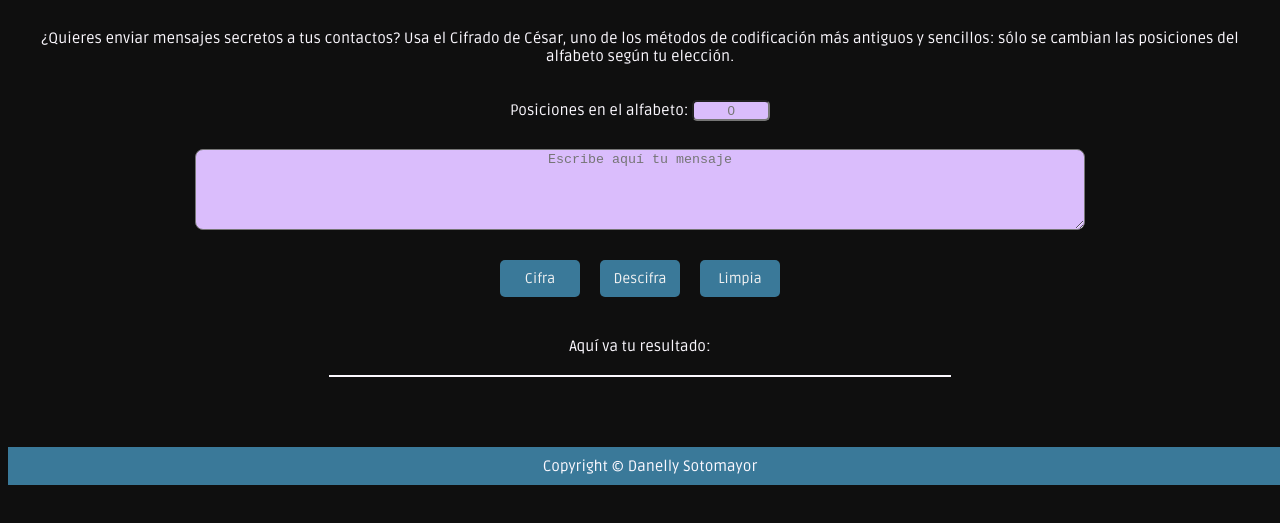
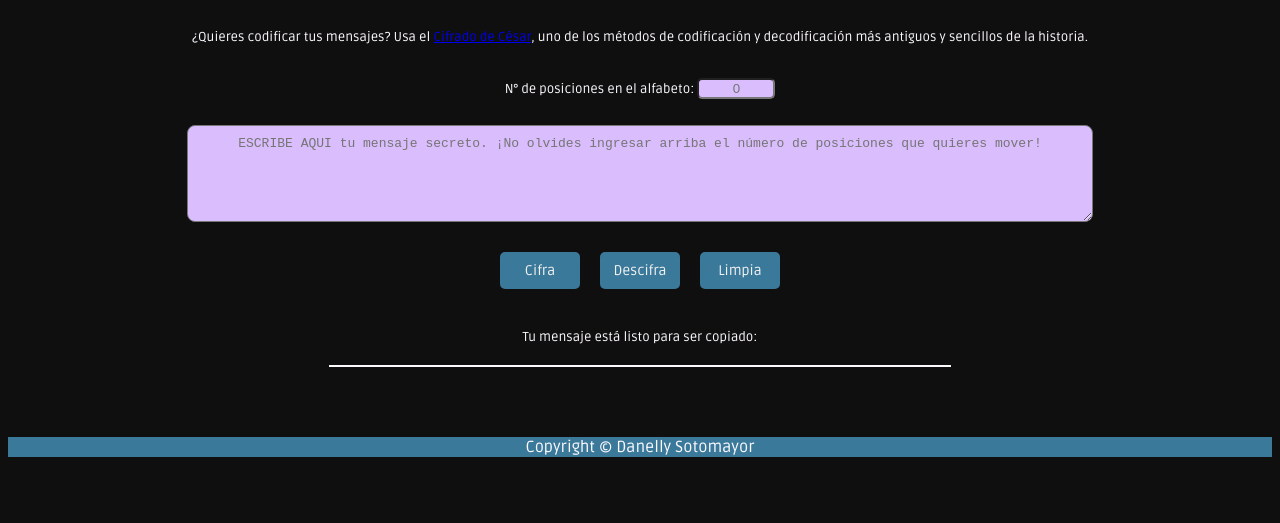
Before and after one commit to DanellySotomayor/lim-2018-05-bc-core-am-cipher, a website: page src/index.html in a window 1280 px wide. Shown: the part 83-606 px from the top of the page. Drawn offline with Linux system fonts and the light colour scheme.

Commit message:
cambios en Read Me

```diff
--- a/src/index.html
+++ b/src/index.html
@@ -9,28 +9,28 @@
   </head>
   <body>
     <h1>EL SECRETO DE CÉSAR</h1>
-    <p id="welcome">¿Quieres enviar mensajes secretos a tus contactos? Usa el Cifrado de César, uno de los métodos de codificación más antiguos y sencillos: sólo se cambian las posiciones del alfabeto según tu elección. </p>
+    <p class= "texto welcome" id="welcome">¿Quieres codificar tus mensajes? Usa el <a href="https://es.wikipedia.org/wiki/Cifrado_C%C3%A9sar" target="_blank">Cifrado de César</a>, uno de los métodos de codificación y decodificación más antiguos y sencillos de la historia. </p>
 
     <!--Se ingresa los espacios utilizados para cifrar-->
-    <div id="indicaciones">
-    <label for="pin" >Posiciones en el alfabeto: </label>
+    <div class= "texto indicaciones" id="indicaciones">
+    <label for="pin" >N° de posiciones en el alfabeto: </label>
     <input type="text" id="llave" placeholder="0"><br><br>
     </div>
 
     <!--Zona de ingreso del mensaje-->
     <div>
-    <textarea id="mensajePrincipal" rows="5" cols="60" placeholder="Escribe aquí tu mensaje"></textarea><br>
+    <textarea class= "texto mensaje" id="mensajePrincipal" rows="5" cols="60" placeholder="ESCRIBE AQUI tu mensaje secreto. ¡No olvides ingresar arriba el número de posiciones que quieres mover!"></textarea><br>
     </div>
 
     <!--Zona de botones-->
     <div id="botones">
-    <input type="button" id="codificar" value="Cifra">
-    <input type="button" id="decodificar" value="Descifra">
-    <input type="button" id="resetear" value="Limpia">
+    <input class= "boton codificar" type="button" id="codificar" value="Cifra">
+    <input class= "boton decodificar" type="button" id="decodificar" value="Descifra">
+    <input class= "boton resetear" type="button" id="resetear" value="Limpia">
     </div>
     <br>
     <!--Zona de resultado-->
-    <div id="root">Aquí va tu resultado: <p id = "resultado"></p>
+    <div class= "texto root" id="root">Tu mensaje está listo para ser copiado: <p id = "resultado"></p>
     </div>
     <br>
     <br>
--- a/src/style.css
+++ b/src/style.css
@@ -11,15 +11,15 @@ h1 {
     margin: flex;
 }
 
-#welcome, #root, footer, #indicaciones {
+.texto {
     text-align: center;
-    font-size: 15px;
+    font-size: 13px;
     padding: 10px;
 }
 
 footer {
     background: #3a7999;
-    width: 100%;
+    text-align: center;
 }
 
 #llave {
@@ -33,7 +33,6 @@ textarea {
     background: #dabdfc;
     border-radius: 8px;
     width: 70%;
-    text-align: center;
     margin-left: auto;
     margin-right: auto;
     display: block;
@@ -45,7 +44,7 @@ textarea {
     width: 100%;
 }
 
-#codificar, #decodificar, #resetear {
+.boton {
     border: none;
     background: #3a7999;
     color: #f2f2f2;
```
Also changed, not shown: src/README.md.
